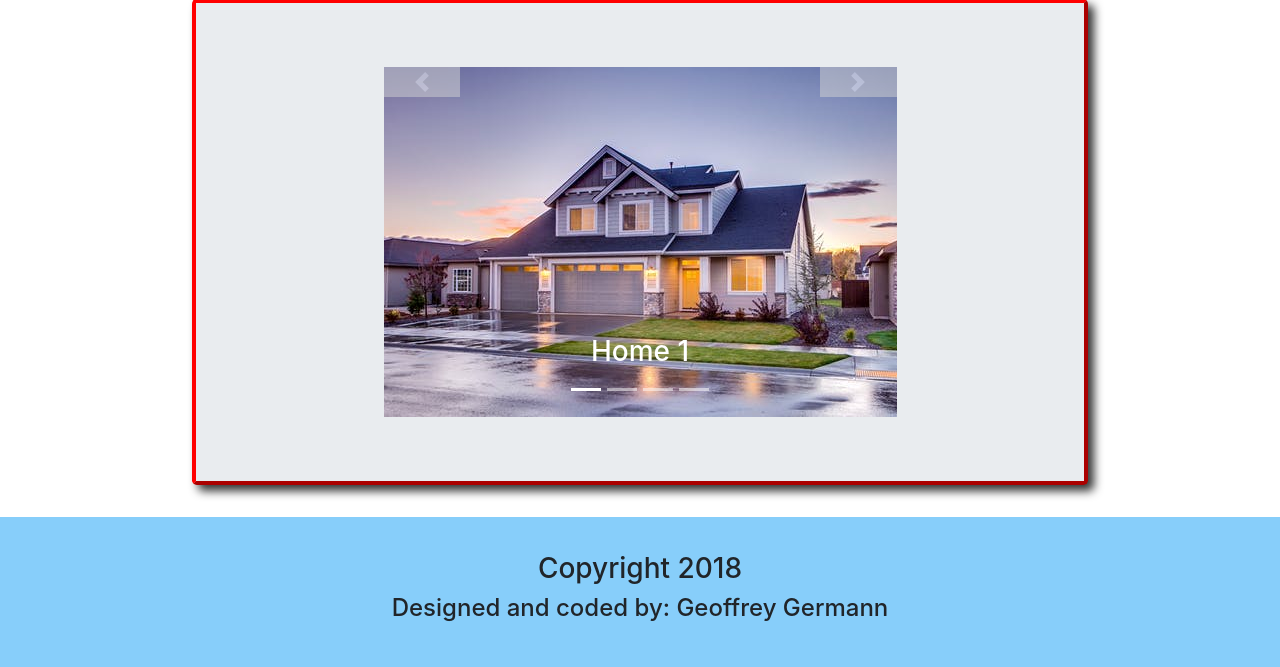
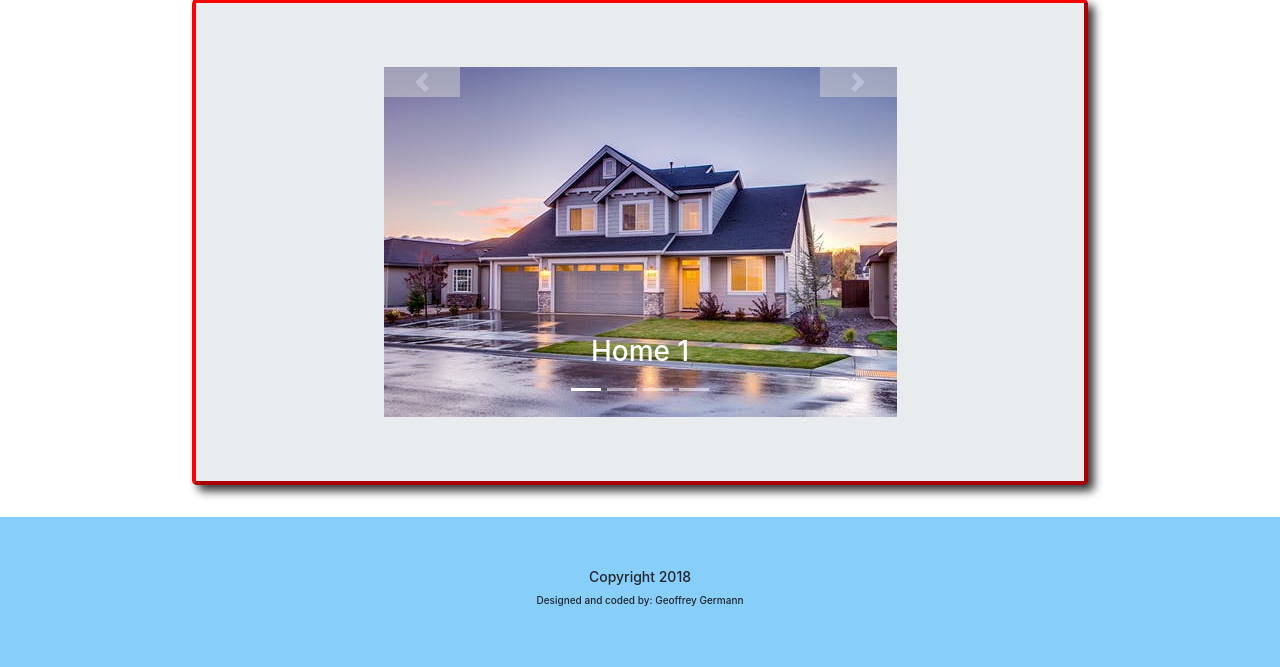
Before and after one commit to Paragon87/Hamilton_A_Project, a PHP site: page / in a window 1280 px wide. Shown: the part 855-1522 px from the top of the page. Run offline with PHP 8.4, Linux system fonts and the light colour scheme.

Commit message:
Edited footer style rules for font size.

```diff
--- a/style.css
+++ b/style.css
@@ -144,3 +144,13 @@ body {
     justify-content: center;
     width: 100%;
 }
+
+.legal-info h3 {
+    font-size: 14px;
+}
+
+.legal-info h4 {
+    font-size: 10px;
+}
+
+/*  Media Queries  */
```
